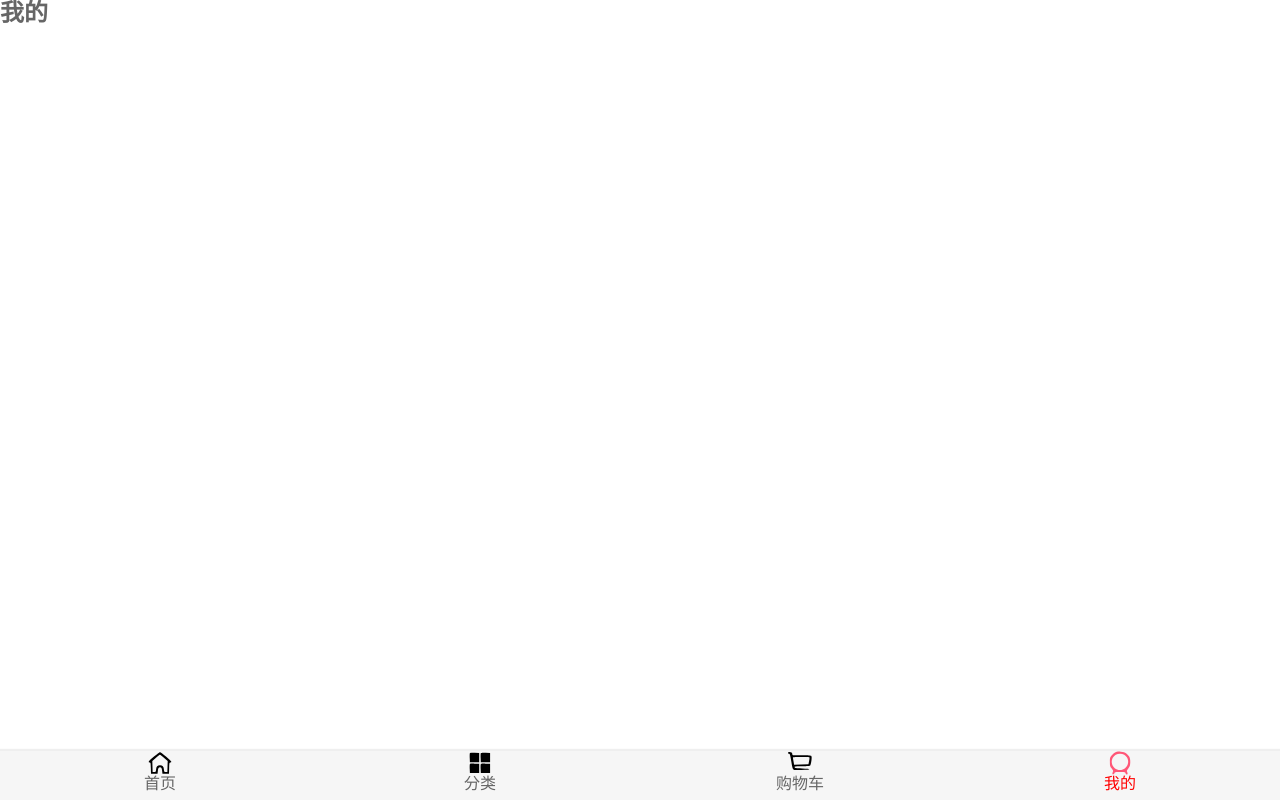
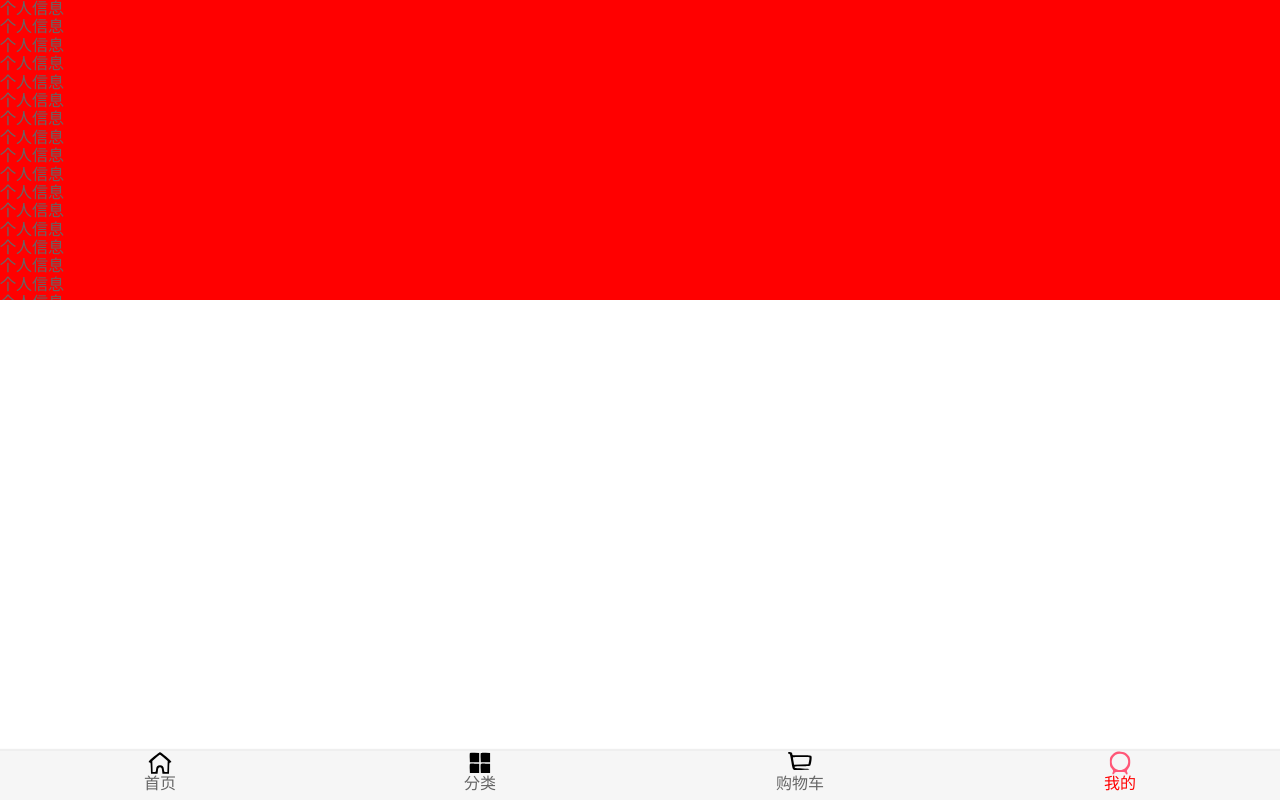
Before and after one commit to jiuguihuasheng/mail, a Vue app: page /profile in a window 1280 px wide. Built offline with nearby package versions, Linux system fonts and the light colour scheme.

Commit message:
bug对应

```diff
--- a/src/App.vue
+++ b/src/App.vue
@@ -1,6 +1,8 @@
 <template>
   <div id="app">
-    <router-view/>
+    <keep-alive>
+      <router-view/>
+    </keep-alive>
     <main-tab-bar></main-tab-bar>
   </div>
 </template>
--- a/src/common/util.js
+++ b/src/common/util.js
@@ -0,0 +1,14 @@
+// 防抖函数
+function debounce(fn, delay) {
+  let timer = null;
+  return function (...args) {
+    if (timer) {clearTimeout(timer)}
+    timer = setTimeout(() => {
+      fn.apply(this, args);
+    }, delay);
+  }
+}
+
+export {
+  debounce
+}
--- a/src/components/common/scroll/Scroll.vue
+++ b/src/components/common/scroll/Scroll.vue
@@ -33,7 +33,8 @@ export default {
     };
   },
   mounted() {
-    setTimeout(this.__initScroll, 20);
+    // setTimeout(this.__initScroll, 20);
+    this.__initScroll();
   },
   methods: {
     __initScroll() {
@@ -52,11 +53,13 @@ export default {
 
       // 3.监听上拉到底部
       this.scroll.on('pullingUp', () => {
+        // 防抖处理(延时)
         console.log('上拉加载');
         this.$emit('pullingUp');
       });
     },
     refresh() {
+      console.log('refresh');
       this.scroll && this.scroll.refresh && this.scroll.refresh();
     },
     finishPullUp() {
@@ -65,12 +68,15 @@ export default {
     scrollTo(x, y, time) {
       this.scroll && this.scroll.scrollTo && this.scroll.scrollTo(x, y, time);
     },
+    getScrollY() {
+      return this.scroll ? this.scroll.y : 0;
+    }
   },
-  watch: {
-    data() {
-      setTimeout(this.refresh, 20);
-    },
-  },
+  // watch: {
+  //   data() {
+  //     setTimeout(this.refresh, 20);
+  //   },
+  // },
 };
 </script>
 
--- a/src/components/common/swiper/SwiperItem.vue
+++ b/src/components/common/swiper/SwiperItem.vue
@@ -1,5 +1,5 @@
 <template>
-  <div class="slide">
+  <div class="slide" ref="slide">
     <slot></slot>
   </div>
 </template>
--- a/src/components/content/goods/GoodsItem.vue
+++ b/src/components/content/goods/GoodsItem.vue
@@ -1,6 +1,6 @@
 <template>
   <div class="goods" @click="goToDetail">
-    <img v-lazy="getImg" :key="getImg" alt="" />
+    <img v-lazy="getImg" :key="getImg" alt="" @load="imgLoad"/>
     <div class="goods-info">
       <p>{{ goods.title }}</p>
       <span class="price">¥{{ goods.price }}</span>
@@ -27,8 +27,12 @@ export default {
       let iid = this.goods.id;
 
       // 2.跳转到详情页面
-      this.$router.push({ path: "/detail", query: { iid } });
+      // this.$router.push({ path: "/detail", query: { iid } });
+      this.$router.push({ path: "/detail/" + iid });
     },
+    imgLoad() {
+      this.$bus.$emit('imgLoad', '来自goodsitem：图片加载完成')
+    }
   },
   computed: {
     getImg() {
@@ -45,6 +49,7 @@ export default {
 }
 .goods img {
   width: 100%;
+  border-radius: 5%;
 }
 
 .goods-info {
--- a/src/components/content/tabControl/TabControl.vue
+++ b/src/components/content/tabControl/TabControl.vue
@@ -26,6 +26,7 @@ export default {
   },
   methods: {
     tabClick(index) {
+      console.log(index)
       this.currentIndex = index;
       this.$emit('typeChange', index)
     }
--- a/src/main.js
+++ b/src/main.js
@@ -5,6 +5,8 @@ import store from './store'
 import VueLazyLoad from 'vue-lazyload'
 
 Vue.config.productionTip = false
+
+Vue.prototype.$bus = new Vue();
 
 Vue.use(VueLazyLoad, {
   preLoad: 1,
--- a/src/router/index.js
+++ b/src/router/index.js
@@ -2,6 +2,7 @@ import Vue from 'vue'
 import VueRouter from 'vue-router'
 
 const Home = () => import('views/home/Home.vue');
+const Detail = () => import('views/detail/Detail.vue');
 const Category = () => import('views/category/Category.vue');
 const Cart = () => import('views/cart/Cart.vue');
 const Profile = () => import('views/profile/Profile.vue');
@@ -17,6 +18,11 @@ const routes = [
     path: '/home',
     name: 'Home',
     component: Home
+  },
+  {
+    path: '/detail/:id',
+    name: 'Detail',
+    component: Detail
   },
   {
     path: '/category',
--- /dev/null
+++ b/src/views/detail/Detail.vue
@@ -0,0 +1,17 @@
+<template>
+  <div>详情页面{{id}}</div>
+</template>
+<script>
+export default {
+  name: 'Detail',
+  data() {
+    return {
+      id: null
+    }
+  },
+  activated() {
+    console.log(this.$route.params)
+    this.id = this.$route.params.id;
+  }
+}
+</script>
--- a/src/views/home/Home.vue
+++ b/src/views/home/Home.vue
@@ -5,8 +5,9 @@
     </nav-bar>
 
     <tab-control
+      ref="tabControlFixed"
       v-show="isTabFixed"
-      class="fixed"
+      class="tab-control"
       @typeChange="typeChange"
       :tabs="tabs"
     ></tab-control>
@@ -34,7 +35,6 @@
 
       <tab-control
         ref="tabControl"
-        class="tab-control"
         :tabs="tabs"
         @typeChange="typeChange"
       ></tab-control>
@@ -56,9 +56,11 @@ import Feature from "./components/Feature.vue";
 import Recommend from "./components/Recommend.vue";
 import TabControl from "components/content/tabControl/TabControl";
 import Goods from "components/content/goods/Goods";
+import BackTop from "components/content/backTop/BackTop";
+
 import { getHomeMulData, getGoods } from "network/home";
 import { NEW, POP, SELL, BACKTOP_DISTANCE } from "@/common/const";
-import BackTop from "components/content/backTop/BackTop";
+import { debounce } from "@/common/util";
 
 export default {
   name: "Home",
@@ -75,6 +77,7 @@ export default {
       isTabFixed: false,
       tabOffsetTop: 0,
       showBackTop: false,
+      saveY: 0
     };
   },
   components: {
@@ -93,6 +96,19 @@ export default {
     this.getGoods("pop");
     this.getGoods("new");
     this.getGoods("sell");
+  },
+  mounted() {
+    const refresh = debounce(this.$refs.scroll.refresh, 500);
+    this.$bus.$on('imgLoad', msg => {
+      refresh(msg);
+    })
+  },
+  activated() {
+    this.$refs.scroll.scrollTo(0, this.saveY, 0);
+    this.$refs.scroll.refresh();
+  },
+  deactivated() {
+    this.saveY = this.$refs.scroll.getScrollY();
   },
   computed: {
     showGoods() {
@@ -118,9 +134,10 @@ export default {
       getHomeMulData()
         .then((res) => {
           this.banners = res.data.items;
-          // 下次更新DOM时,获取新的tabOffsetTop值(不保险,可以在updated钩子中获取)
+          // 下次更新DOM时,获取新的tabOffsetTop值
           this.$nextTick(() => {
             this.tabOffsetTop = this.$refs.tabControl.$el.offsetTop
+            console.log(this.tabOffsetTop)
           })
         })
         .catch((err) => {
@@ -153,6 +170,8 @@ export default {
           this.type = SELL;
           break;
       }
+      this.$refs.tabControl.currentIndex = index;
+      this.$refs.tabControlFixed.currentIndex = index;
     },
   },
 };
@@ -168,27 +187,16 @@ export default {
   background-color: var(--color-tint);
   color: #fff;
   box-shadow: 0 1px 1px rgba(100, 100, 100, 0.1);
-  position: fixed;
-  left: 0;
-  top: 0;
-  right: 0;
-  z-index: 4;
 }
 .tab-control {
-  position: sticky;
-  top: 44px;
+  position: relative;
   z-index: 4;
 }
 .content {
+  overflow: hidden;
   position: absolute;
-  top: 44px;
+  top: 46px;
   bottom: 49px;
-  left: 0;
-  right: 0;
-}
-.fixed {
-  position: fixed;
-  top: 44px;
   left: 0;
   right: 0;
 }
--- a/src/views/profile/Profile.vue
+++ b/src/views/profile/Profile.vue
@@ -1,14 +1,127 @@
 <template>
   <div>
-    <h2>我的</h2>
+    <scroll class="content">
+      <ul>
+        <li>个人信息</li>
+        <li>个人信息</li>
+        <li>个人信息</li>
+        <li>个人信息</li>
+        <li>个人信息</li>
+        <li>个人信息</li>
+        <li>个人信息</li>
+        <li>个人信息</li>
+        <li>个人信息</li>
+        <li>个人信息</li>
+        <li>个人信息</li>
+        <li>个人信息</li>
+        <li>个人信息</li>
+        <li>个人信息</li>
+        <li>个人信息</li>
+        <li>个人信息</li>
+        <li>个人信息</li>
+        <li>个人信息</li>
+        <li>个人信息</li>
+        <li>个人信息</li>
+        <li>个人信息</li>
+        <li>个人信息</li>
+        <li>个人信息</li>
+        <li>个人信息</li>
+        <li>个人信息</li>
+        <li>个人信息</li>
+        <li>个人信息</li>
+        <li>个人信息</li>
+        <li>个人信息</li>
+        <li>个人信息</li>
+        <li>个人信息</li>
+        <li>个人信息</li>
+        <li>个人信息</li>
+        <li>个人信息</li>
+        <li>个人信息</li>
+        <li>个人信息</li>
+        <li>个人信息</li>
+        <li>个人信息</li>
+        <li>个人信息</li>
+        <li>个人信息</li>
+        <li>个人信息</li>
+        <li>个人信息</li>
+        <li>个人信息</li>
+        <li>个人信息</li>
+        <li>个人信息</li>
+        <li>个人信息</li>
+        <li>个人信息</li>
+        <li>个人信息</li>
+        <li>个人信息</li>
+        <li>个人信息</li>
+        <li>个人信息</li>
+        <li>个人信息</li>
+        <li>个人信息</li>
+        <li>个人信息</li>
+        <li>个人信息</li>
+        <li>个人信息</li>
+        <li>个人信息</li>
+        <li>个人信息</li>
+        <li>个人信息</li>
+        <li>个人信息</li>
+        <li>个人信息</li>
+        <li>个人信息</li>
+        <li>个人信息</li>
+        <li>个人信息</li>
+        <li>个人信息</li>
+        <li>个人信息</li>
+        <li>个人信息</li>
+        <li>个人信息</li>
+        <li>个人信息</li>
+        <li>个人信息</li>
+        <li>个人信息</li>
+        <li>个人信息</li>
+        <li>个人信息</li>
+        <li>个人信息</li>
+        <li>个人信息</li>
+        <li>个人信息</li>
+        <li>个人信息</li>
+        <li>个人信息</li>
+        <li>个人信息</li>
+        <li>个人信息</li>
+        <li>个人信息</li>
+        <li>个人信息</li>
+        <li>个人信息</li>
+        <li>个人信息</li>
+        <li>个人信息</li>
+        <li>个人信息</li>
+        <li>个人信息</li>
+        <li>个人信息</li>
+        <li>个人信息</li>
+        <li>个人信息</li>
+        <li>个人信息</li>
+        <li>个人信息</li>
+        <li>个人信息</li>
+        <li>个人信息</li>
+        <li>个人信息</li>
+        <li>个人信息</li>
+        <li>个人信息</li>
+        <li>个人信息</li>
+        <li>个人信息</li>
+        <li>个人信息</li>
+      </ul>
+    </scroll>
   </div>
 </template>
 
 <script>
+import Scroll from "components/common/scroll/Scroll";
 
 export default {
   name: 'Profile',
   components: {
+    Scroll
   }
 }
 </script>
+
+<style scoped>
+.content {
+  height: 300px;
+  background-color: red;
+  overflow: hidden;
+}
+</style>
```
Also changed, not shown: study_notes/事件总线.md (added, +5 -0 lines).
